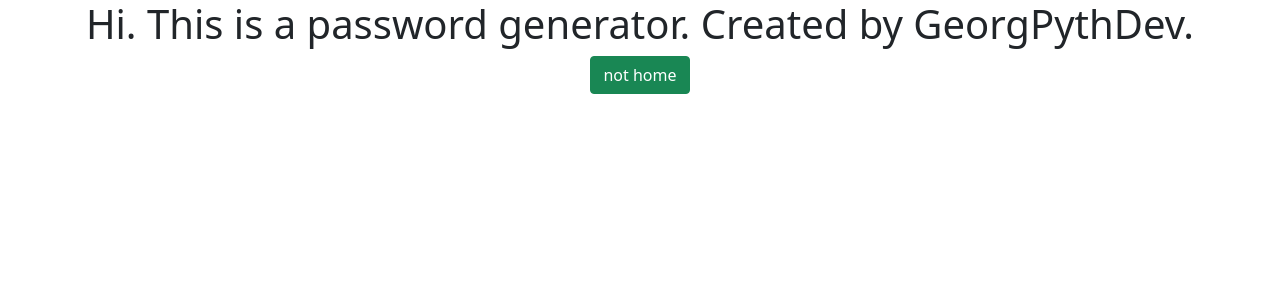
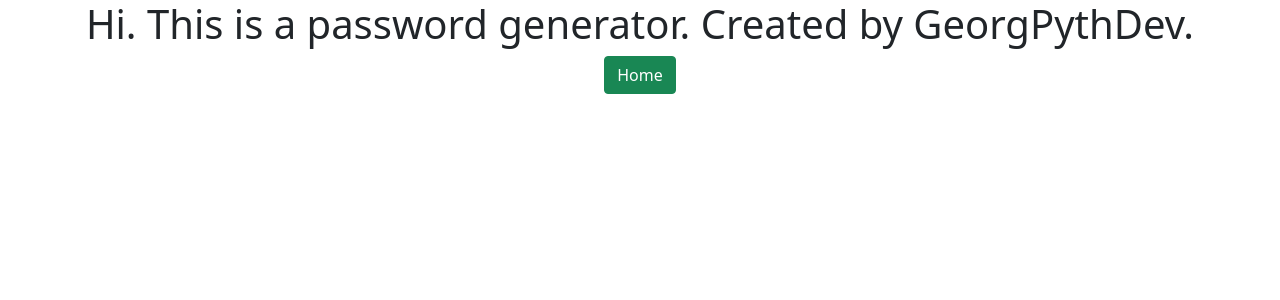
Before and after one commit to GeorgPythDev/Django3-Password_generator, a Django app: page /About in a window 1280 px wide. Shown: the top 300 px of the page. Run offline with Django 3.2, Linux system fonts and the light colour scheme.

Commit message:
Update about.html

```diff
--- a/gen/templates/gen/about.html
+++ b/gen/templates/gen/about.html
@@ -5,6 +5,6 @@
 <div class="container text-center">
 
     <h1>Hi. This is a password generator. Created by GeorgPythDev.</h1>
-    <a class="btn btn-success" href="{% url 'home' %}"> not home </a>
+    <a class="btn btn-success" href="{% url 'home' %}"> Home </a>
 
 </div>
```
